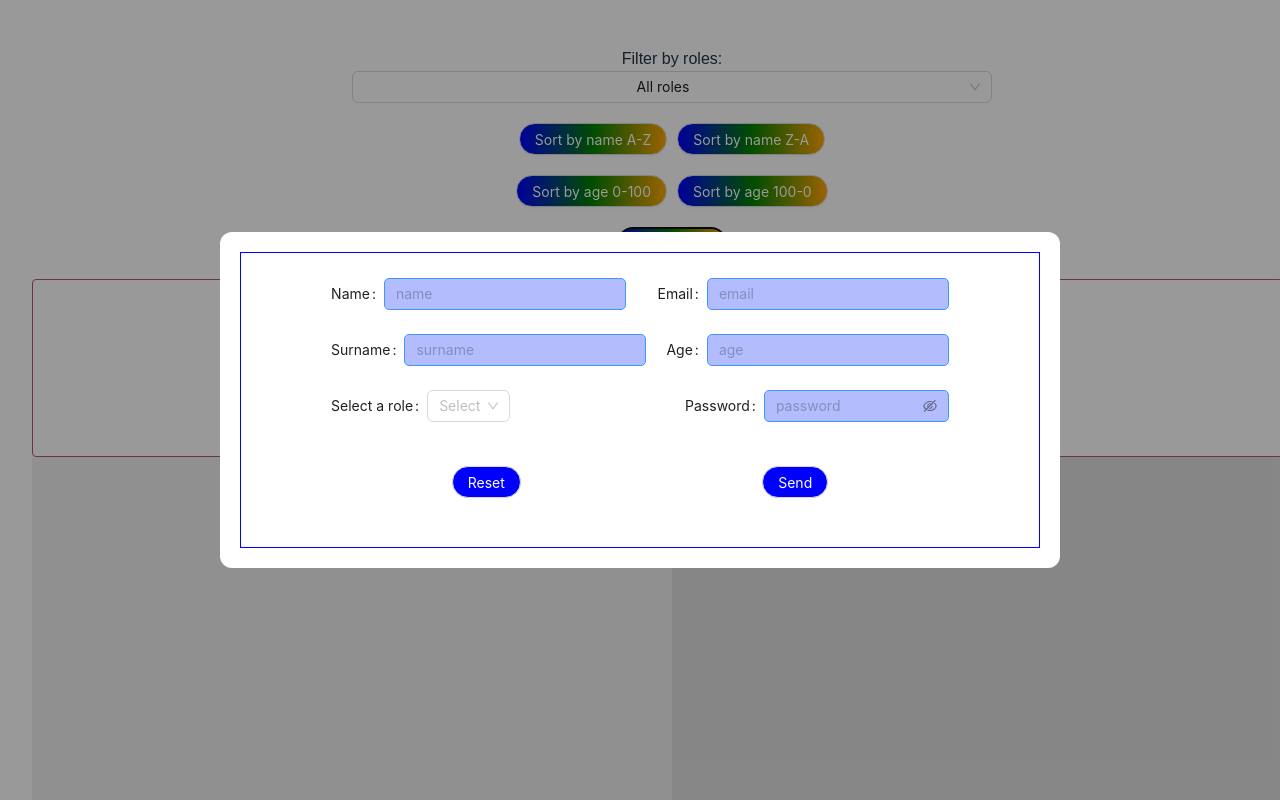
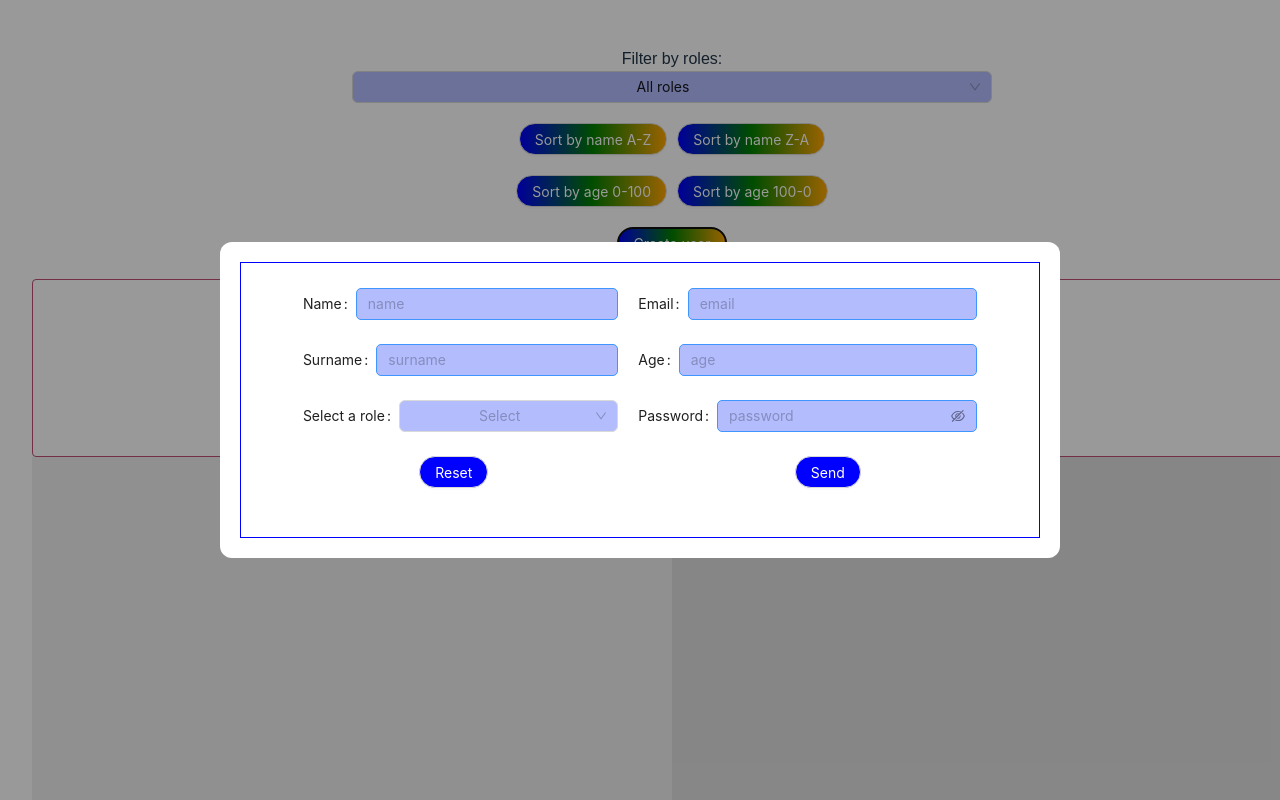
Before and after one commit to Anton0512/project1, a React (Vite) app in the folder project-01/: page / in a window 1280 px wide. Both pictures are taken after a click on the button "Create user". Shown: the top 800 px of the page. Built offline with nearby package versions, Linux system fonts and the light colour scheme.

Commit message:
fixed mistakes

```diff
--- a/project-01/src/common/components/select-antd/select-antd.component.styles.js
+++ b/project-01/src/common/components/select-antd/select-antd.component.styles.js
@@ -5,5 +5,9 @@ export const SSelect = styled(AntdSelect)`
   &.ant-select {
     border-radius: 5px;
     min-width: 50%;
+
+    .ant-select-selector {
+      background: #b3bcfd;
+    }
   }
 `;
--- a/project-01/src/global.style.js
+++ b/project-01/src/global.style.js
@@ -18,15 +18,13 @@ const GlobalStyle = createGlobalStyle`
   }
 
   .custom-select-dropdown {
-    background-color: #b3bcfd;
+    background-color: #77e789;
   }
 
   .ant-input-password {
     background: #b3bcfd;
     border-color: #4096ff;
     border-radius: 5px;
-    width: 100%;
-    max-width: 185px;
   }
 `;
 
--- a/project-01/src/pages/todo-list/components/user-form/user-form.component.jsx
+++ b/project-01/src/pages/todo-list/components/user-form/user-form.component.jsx
@@ -1,9 +1,11 @@
 import { useState, useEffect } from 'react';
 import {
-  FormContainer,
-  InputWrapper,
-  ButtonWrapper,
-  ErrorMessageStyle,
+  SFormContainer,
+  SInputWrapperColOne,
+  SInputWrapperColTwo,
+  SButtonWrapper,
+  SErrorMessageStyle,
+  SInputColContainer
 } from './user-form.component.styles.js';
 import { useAtomValue } from 'jotai';
 import { EmailValidator } from '/src/common/utils/EmailValidator.jsx';
@@ -64,39 +66,42 @@ const UserForm = ({ handleAddUser, userId, modalData, isEdit }) => {
   };
 
   return (
-    <FormContainer>
+    <SFormContainer>
       <Form form={form} onFinish={handleSubmit}>
-        <InputWrapper>
+        <SInputColContainer>
+          <SInputWrapperColOne>
             <Form.Item name="name" label="Name">
               <InputElement placeholder="name" />
             </Form.Item>
+            <Form.Item name="surname" label="Surname">
+              <InputElement placeholder="surname" />
+            </Form.Item>
+            <Form.Item name="role" label="Select a role">
+              <SelectElement
+                placeholder="Select"
+                popupClassName="custom-select-dropdown"
+              >
+                <Select.Option value="admin">Admin</Select.Option>
+                <Select.Option value="user">User</Select.Option>
+              </SelectElement>
+            </Form.Item>
+          </SInputWrapperColOne>
+          {emailError && (
+            <SErrorMessageStyle>Email is not valid!</SErrorMessageStyle>
+          )}
+          <SInputWrapperColTwo>
             <Form.Item name="email" label="Email">
               <InputElement placeholder="email" />
-          </Form.Item>
-        </InputWrapper>
-        {emailError && (
-          <ErrorMessageStyle>Email is not valid!</ErrorMessageStyle>
-        )}
-        <InputWrapper>
-          <Form.Item name="surname" label="Surname">
-            <InputElement placeholder="surname" />
             </Form.Item>
             <Form.Item name="age" label="Age">
               <InputElement placeholder="age" />
             </Form.Item>
-        </InputWrapper>
-        <InputWrapper>
-          <Form.Item name="role" label="Select a role">
-            <SelectElement placeholder="Select" popupClassName='custom-select-dropdown'>
-              <Select.Option value="admin">Admin</Select.Option>
-              <Select.Option value="user">User</Select.Option>
-            </SelectElement>
-          </Form.Item>
             <Form.Item name="password" label="Password">
               <Input.Password placeholder="password" />
             </Form.Item>
-        </InputWrapper>
-        <ButtonWrapper>
+          </SInputWrapperColTwo>
+        </SInputColContainer>
+        <SButtonWrapper>
           <Form.Item>
             <ButtonAntd onClick={handleReset} gradientstatus="">
               Reset
@@ -107,9 +112,9 @@ const UserForm = ({ handleAddUser, userId, modalData, isEdit }) => {
               Send
             </ButtonAntd>
           </Form.Item>
-        </ButtonWrapper>
+        </SButtonWrapper>
       </Form>
-    </FormContainer>
+    </SFormContainer>
   );
 };
 
--- a/project-01/src/pages/todo-list/components/user-form/user-form.component.styles.js
+++ b/project-01/src/pages/todo-list/components/user-form/user-form.component.styles.js
@@ -1,46 +1,34 @@
-import Sstyled from 'styled-components';
+import styled from 'styled-components';
 
-export const FormContainer = Sstyled.div`
-  display: flex;
-  justify-content: center;
-  align-items: center;
+export const SFormContainer = styled.div`
   border: 1px solid blue;
   padding: 25px;
   color: #bf4f74;
 `;
-
-export const InputWrapper = Sstyled.div`
+export const SInputColContainer = styled.div`
   display: flex;
-  justify-content: space-between;
+  flex-direction: row;
+  justify-content: center;
   align-items: center;
+  color: #bf4f74;
   gap: 20px;
 `;
 
-export const Input = Sstyled.input`
-  color: #bf4f74;
-  height: 25px;
-  font-size: 1em;
-  border: 1px solid #bf4f74;
-  border-radius: 3px;
-  margin: 0 15px;
+export const SInputWrapperColOne = styled.div`
+  display: flex;
+  flex-direction: column;
 `;
 
-export const ButtonWrapper = Sstyled.div`
+export const SInputWrapperColTwo = styled.div`
   display: flex;
-  justify-content: space-around;
-  margin-top: 20px;
+  flex-direction: column;
 `;
 
-export const Select = Sstyled.select`
-  height: 25px;
-  font-size: 1em;
-  border: 1px solid #bf4f74;
-  margin: 0 15px;
-`;
-
-export const ErrorMessageStyle = Sstyled.div`
-  color: red;
-  margin-bottom: 20px;
+export const SButtonWrapper = styled.div`
   display: flex;
   justify-content: space-around;
 `;
+
+export const SErrorMessageStyle = styled.div`
+  color: red;
+`;
--- a/project-01/src/pages/todo-list/components/user-list/user-list.component.jsx
+++ b/project-01/src/pages/todo-list/components/user-list/user-list.component.jsx
@@ -1,9 +1,9 @@
 import { useAtom, useSetAtom } from 'jotai';
 import {
-  Li,
-  Ul,
-  UserListContainer,
-  DivWrapper,
+  SLi,
+  SUl,
+  SUserListContainer,
+  SDivWrapper,
 } from './user-list.component.styles.js';
 import {
   modalActiveAtom,
@@ -30,10 +30,10 @@ const UserList = ({ users, handleDelete }) => {
   };
 
   return (
-    <UserListContainer>
-      <Ul>
+    <SUserListContainer>
+      <SUl>
         {users?.map((user) => (
-          <Li key={user.id}>
+          <SLi key={user.id}>
             <div style={userRoleStyleText(user)}>
               {user.name +
                 ' ' +
@@ -46,18 +46,18 @@ const UserList = ({ users, handleDelete }) => {
               {replacePassword(user.password) + ' '}
               {' ' + user.email}
             </div>
-            <DivWrapper>
+            <SDivWrapper>
               <ButtonAntd onClick={() => editClickHandler(user.id)}>
                 Edit
               </ButtonAntd>
               <ButtonAntd onClick={() => handleDelete(user.id)}>
                 Delete
               </ButtonAntd>
-            </DivWrapper>
-          </Li>
+            </SDivWrapper>
+          </SLi>
         ))}
-      </Ul>
-    </UserListContainer>
+      </SUl>
+    </SUserListContainer>
   );
 };
 UserList.propTypes;
--- a/project-01/src/pages/todo-list/components/user-list/user-list.component.styles.js
+++ b/project-01/src/pages/todo-list/components/user-list/user-list.component.styles.js
@@ -1,6 +1,6 @@
 import styled from 'styled-components';
 
-export const UserListContainer = styled.div`
+export const SUserListContainer = styled.div`
   border: 1px solid #bf4f74;
   border-radius: 4px;
   padding: 0px 30px 20px 0px;
@@ -9,33 +9,19 @@ export const UserListContainer = styled.div`
   justify-content: space-between;
 `;
 
-export const Ul = styled.ul`
+export const SUl = styled.ul`
   list-style-type: none;
   margin: 0 auto;
 `;
 
-export const Li = styled.li`
+export const SLi = styled.li`
   display: flex;
   justify-content: space-between;
   align-items: center;
   margin-top: 20px;
 `;
 
-export const Button = styled.button`
-  margin-left: 20px;
-  border: 2px solid #ccc;
-  background: blue;
-  border: 2px solid #bf4f74;
-  color: white;
-  padding: 0.25em 1em;
-  width: 100px;
-  border-radius: 3px;
-  cursor: pointer;
-  font-size: 1em;
-  font-weight: 400;
-`;
-
-export const DivWrapper = styled.div`
+export const SDivWrapper = styled.div`
   display: flex;
   gap: 10px;
   padding: 0 10px;
--- a/project-01/src/pages/todo-list/todo-list.page.jsx
+++ b/project-01/src/pages/todo-list/todo-list.page.jsx
@@ -1,10 +1,10 @@
 import { useState } from 'react';
 import { useAtom } from 'jotai';
 import {
-  Container,
-  Label,
-  ButtonContainer,
-  ButtonRow,
+  SContainer,
+  SLabel,
+  SButtonContainer,
+  SButtonRow,
 } from './todo-list.page.styles.js';
 import {
   dataUser,
@@ -78,8 +78,8 @@ const TodoListPage = () => {
 
   return (
     <>
-      <Container>
-        <Label htmlFor="role-filter">Filter by roles:</Label>
+      <SContainer>
+        <SLabel htmlFor="role-filter">Filter by roles:</SLabel>
         <SelectElement
           onChange={changeRole}
           value={selectedRole}
@@ -90,26 +90,26 @@ const TodoListPage = () => {
           <Select.Option value="admin">Admin</Select.Option>
           <Select.Option value="user">User</Select.Option>
         </SelectElement>
-        <ButtonContainer>
-          <ButtonRow>
+        <SButtonContainer>
+          <SButtonRow>
             <ButtonAntd onClick={handleSortAz}>Sort by name A-Z</ButtonAntd>
             <ButtonAntd onClick={handleSortZa}>Sort by name Z-A</ButtonAntd>
-          </ButtonRow>
-          <ButtonRow>
+          </SButtonRow>
+          <SButtonRow>
             <ButtonAntd onClick={handleSortAgeFromZeroToHunndred}>
               Sort by age 0-100
             </ButtonAntd>
             <ButtonAntd onClick={handleSortAgeFromHunndredToZero}>
               Sort by age 100-0
             </ButtonAntd>
-          </ButtonRow>
-          <ButtonRow>
+          </SButtonRow>
+          <SButtonRow>
             <ButtonAntd onClick={() => setModalData(true)}>
               Create user
             </ButtonAntd>
-          </ButtonRow>
-        </ButtonContainer>
-      </Container>
+          </SButtonRow>
+        </SButtonContainer>
+      </SContainer>
 
       <UserList users={filterUsersByRole()} handleDelete={handleDelete} />
       <Modal
--- a/project-01/src/pages/todo-list/todo-list.page.styles.js
+++ b/project-01/src/pages/todo-list/todo-list.page.styles.js
@@ -1,48 +1,25 @@
-import Sstyled from 'styled-components';
+import styled from 'styled-components';
 
-export const Container = Sstyled.div`
+export const SContainer = styled.div`
   display: flex;
   flex-direction: column;
   align-items: center;
 `;
 
-export const Label = Sstyled.label`
+export const SLabel = styled.label`
   margin-top: 15px;
 `;
 
-export const Select = Sstyled.select`
-  color: #bf4f74;
-  height: 25px;
-  font-size: 1em;
-  border: 1px solid #bf4f74;
-  border-radius: 3px;
-  margin: 0 15px;
-  width: 50%;
-`;
-
-export const ButtonContainer = Sstyled.div`
+export const SButtonContainer = styled.div`
   display: flex;
   flex-direction: column;
   justify-content: center;
   margin-bottom: 20px;
 `;
 
-export const ButtonRow = Sstyled.div`
+export const SButtonRow = styled.div`
   display: flex;
   justify-content: center;
   margin-top: 20px;
   gap: 10px;
 `;
-
-export const Button = Sstyled.button`
-  margin-left: 20px;
-  border: 2px solid #ccc;
-  background: blue;
-  border: 2px solid #bf4f74;
-  color: white;
-  padding: 0.25em 1em;
-  width: 170px;
-  border-radius: 10px;
-  cursor: pointer;
-  font-size: 1em;
-`;
```
Lines whose indentation alone changed are shown as unchanged.
